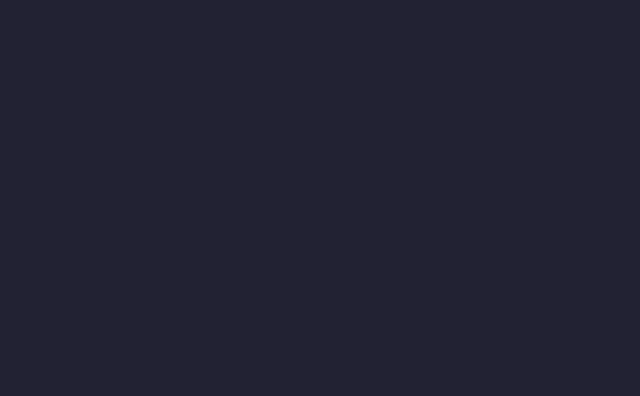
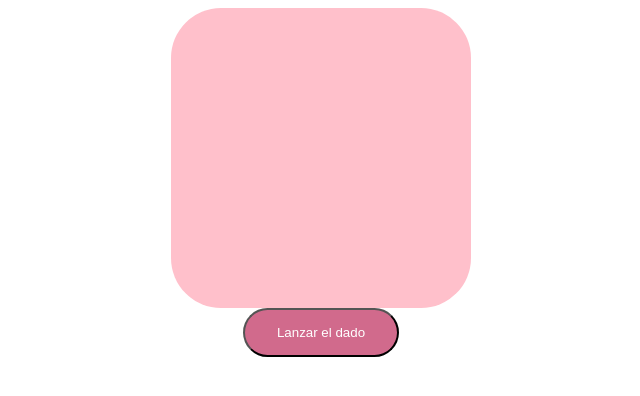
Before and after one commit to naomiet97/dado, a website built with Vite: page src/index.html in a window 1280 px wide. Shown: the whole page, without its empty margins (319-959 px from the left). Built offline with nearby package versions, Linux system fonts and the light colour scheme.

Commit message:
Actualizo repositorio. Naomi

```diff
--- a/src/index.css
+++ b/src/index.css
@@ -1,3 +1,37 @@
 body {
-  background: #223;
+  background: #fff;
+  font-family: "Lucida Sans", "Lucida Sans Regular", "Lucida Grande",
+    "Lucida Sans Unicode", Geneva, Verdana, sans-serif;
+  font-size: 200px;
+
 }
+
+#numero-dado {
+  color: rgb(240 119 147);
+}
+
+.sup {
+  display: flex;
+  align-items: center;
+  flex-direction: column;
+  justify-content: center;
+  width: 300px;
+  height: 300px;
+  border-radius: 50px;
+  background-color: #ffc0cb;
+
+}
+
+.container {
+  display: flex;
+  align-items: center;
+  flex-direction: column;
+  justify-content: space-between;
+}
+
+.btn-roll {
+  background-color: #d16a8c;
+  border-radius: 50px;
+  color: white;
+  padding: 15px 32px;
+}
--- a/src/index.html
+++ b/src/index.html
@@ -1,5 +1,6 @@
 <!DOCTYPE html>
 <html lang="es">
+
 <head>
   <meta charset="UTF-8">
   <meta http-equiv="X-UA-Compatible" content="IE=edge">
@@ -7,8 +8,24 @@
   <title>Document</title>
   <link rel="stylesheet" href="./index.css">
   <script type="module" src="./index.js"></script>
+  <noscript> "ERROR" </noscript>
 </head>
+
 <body>
+  <div class="container">
+    <div class="sup">
+    <div id="numero-dado">
+    </div>
+  </div>
+
+    <button class="btn-roll"> Lanzar el dado
+    </button>
+
+
+  </div>
+
+
 
 </body>
+
 </html>
--- a/src/index.js
+++ b/src/index.js
@@ -0,0 +1,7 @@
+const dado = document.querySelector("#numero-dado");
+const btnRoll = document.querySelector(".btn-roll");
+
+btnRoll.addEventListener("click", function task() {
+  const randomNumber = Math.ceil(Math.random() * 6);
+  dado.innerHTML = randomNumber.toString();
+});
```
